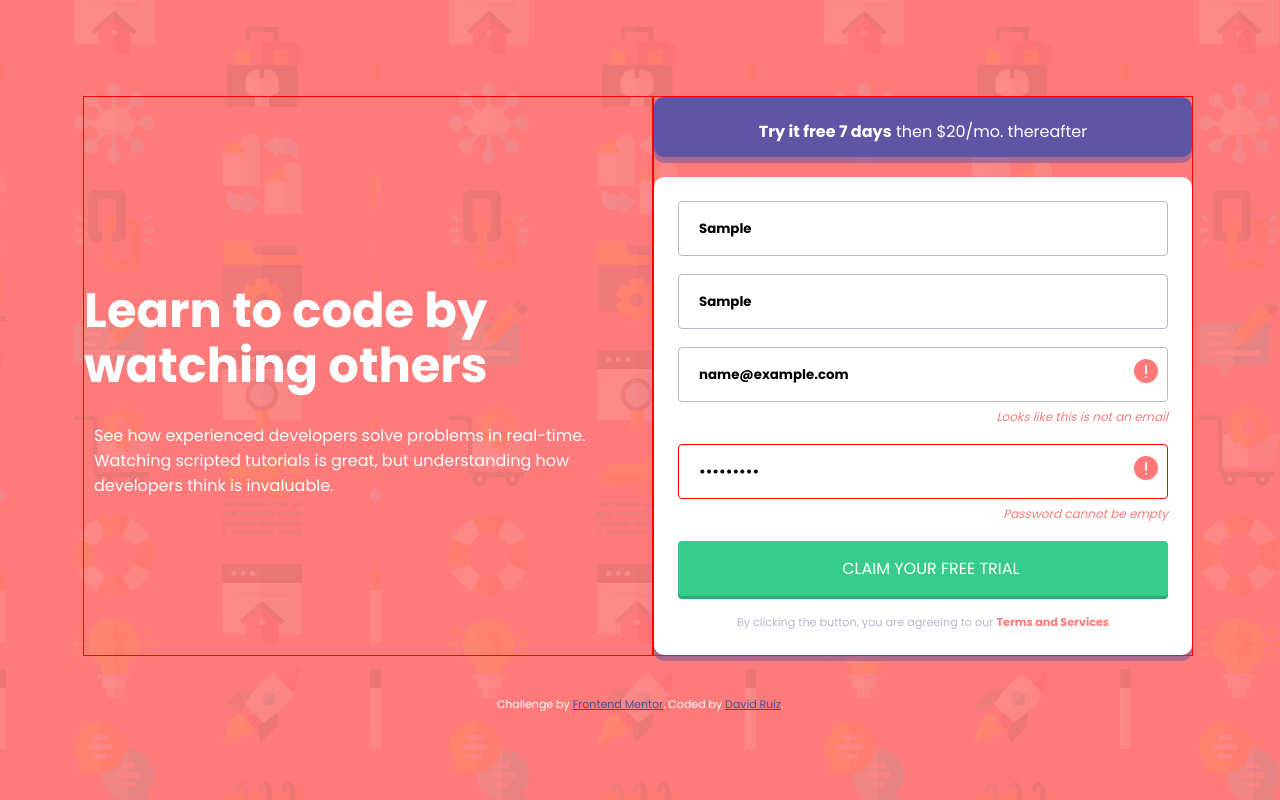
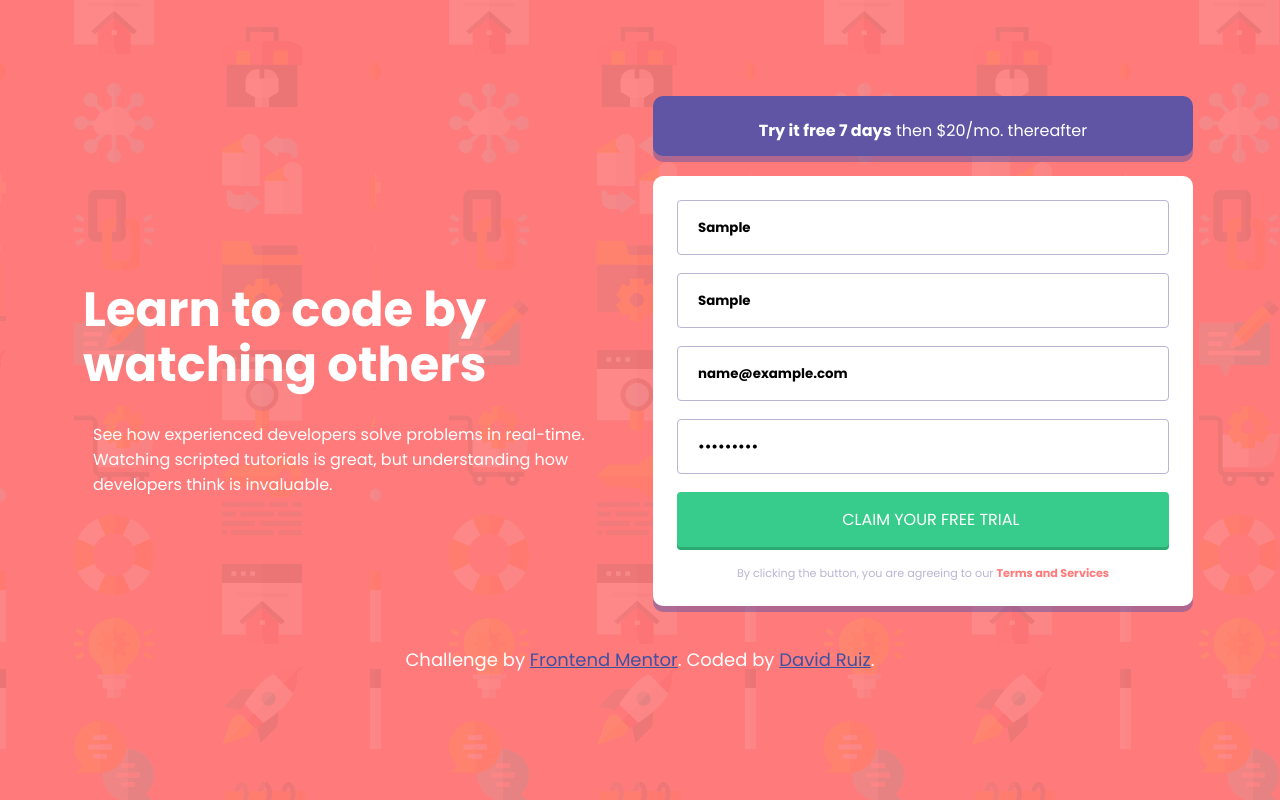
Before and after one commit to CodinGitHub/Challenge-12-intro-component-with-signup-form, a plain HTML site: page index.html in a window 1280 px wide. Both pictures are taken after typing "Sample", "Sample", "name@example.com", "Sample123" into the empty fields and a click on the input "Claim your free trial". Drawn offline with Linux system fonts and the light colour scheme.

Commit message:
challenge complete

```diff
--- a/index.html
+++ b/index.html
@@ -21,29 +21,21 @@
       <div class="form-container">
         <form action="">
 
-          <div class="firstName-container">
-            <input id="firstName" type="text" placeholder="First Name">
+
+          <input id="firstName" type="text" placeholder="First Name">
+          <div id="firstNameError" class="error-container">
             <!-- <img class="icon-error" src="./images/icon-error.svg" alt="">
             <p class="error">First Name cannot be empty</p> -->
           </div>
 
-          <div class="lastName-container">
-            <input id="lastName" type="text" placeholder="Last Name">
-            <!-- <img class="icon-error" src="./images/icon-error.svg" alt="">
-            <p class="error">Last Name cannot be empty</p> -->
-          </div>
+          <input id="lastName" type="text" placeholder="Last Name">
+          <div id="lastNameError" class="error-container"></div>
 
-          <div class="email-container">
-            <input id="emailAddress" type="email" placeholder="Email Address">
-            <img class="icon-error" src="./images/icon-error.svg" alt="">
-            <p class="error">Looks like this is not an email</p>
-          </div>
+          <input id="emailAddress" type="email" placeholder="Email Address">
+          <div id="emailAddressError" class="error-container"></div>
 
-          <div class="pass-container">
-            <input id="password" type="password" placeholder="Password">
-            <img class="icon-error" src="./images/icon-error.svg" alt="">
-            <p class="error">Password cannot be empty</p>
-          </div>
+          <input id="password" type="password" placeholder="Password">
+          <div id="passError" class="error-container"></div>
 
           <input id="button" type="submit" value="Claim your free trial ">
 
--- a/main.js
+++ b/main.js
@@ -1,48 +1,35 @@
-const firstNameElement = document.getElementById('firstName');
-const lastNameElement = document.getElementById('lastName');
-const emailElement = document.getElementById('emailAddress');
-const passElement = document.getElementById('password');
-
-const firstNameContainer = document.querySelector('.firstName-container');
-const lastNameContainer = document.querySelector('.lastName-container');
-const emailContainer = document.getElementsByClassName('email-container');
-const passNameContainer = document.getElementsByClassName('pass-container');
-
-console.log(firstNameContainer)
-
 button.addEventListener('click', (event)=>{
     event.preventDefault();
-    validateEmpty(firstNameElement.value, firstNameElement, firstNameContainer, 'First Name');
-    validateEmpty(lastNameElement.value, lastNameElement, lastNameContainer, 'Last Name');
-    validateEmail(emailElement.value, emailElement);
-    validatePassword(passElement.value, passElement);
+    validateEmpty(firstName.value, firstName, firstNameError, 'First Name');
+    validateEmpty(lastName.value, lastName, lastNameError, 'Last Name');
+    validateEmail(emailAddress.value, emailAddress);
+    validateEmpty(password.value, password, passError, 'Password');
 });
 
-function validateEmpty(value, div, container, nameInput){
+function validateEmpty(value, input, divError, nameInput){
     if (value.length == 0){
-        div.style.border = ' 1px solid red'
-        container.innerHTML += '';
-        container.innerHTML += `<img class="icon-error" src="./images/icon-error.svg" alt="">
-                      <p class="error">${nameInput} cannot be empty</p>`
+        showError(`${nameInput} cannot be empty`, divError, input)
     }else{
-        div.style.border = ' 1px solid hsl(246, 25%, 77%)'
+        hideError(divError, input);
     }
 }
 
 function validateEmail(email, div){
     let regExp = /[a-z0-9!#$%&'*+/=?^_`{|}~-]+(?:\.[a-z0-9!#$%&'*+/=?^_`{|}~-]+)*@(?:[a-z0-9](?:[a-z0-9-]*[a-z0-9])?\.)+[a-z0-9](?:[a-z0-9-]*[a-z0-9])?/g;
     if(regExp.test(email)){
-        div.style.border = ' 1px solid hsl(246, 25%, 77%)'
+        hideError(emailAddressError, div);
     }else{
-        div.style.border = ' 1px solid red'
+        showError('Looks like this is not an email', emailAddressError, div)
     }
 }
 
-function validatePassword(pass, div){
-    let regExp = /((?=.*\d)(?=.*[a-z])(?=.*[A-Z])(?=.*[\W]).{8,64})/g;
-    if(regExp.test(pass)){
-        div.style.border = ' 1px solid hsl(246, 25%, 77%)'
-    }else{
-        div.style.border = ' 1px solid red'
-    }
+function showError(error, div, input){
+    input.style.border = ' 1px solid red';
+    div.innerHTML = `<img class="icon-error" src="./images/icon-error.svg" alt="">
+    <p class="error">${error}</p>`;
 }
+
+function hideError(div, input){
+    div.innerHTML = '';
+    input.style.border = ' 1px solid hsl(246, 25%, 77%)'
+}
--- a/styles.css
+++ b/styles.css
@@ -85,16 +85,13 @@ input[type="submit"]:hover{
     text-align: right;
     font-size: 12px;
 }
-.firstName-container,
-.lastName-container,
-.email-container,
-.pass-container{
+.error-container{
     position: relative;
 }
 .icon-error{
     position: absolute;
-    right: 10px;
-    top: 12px;
+    right: 15px;
+    top: -45px;
 }
 .terms{
     color: var(--Grayish-Blue);
@@ -108,7 +105,7 @@ input[type="submit"]:hover{
     font-weight: 700;
 }
 .attribution {
-    font-size: 11px;
+    font-size: 18px;
     text-align: center;
     margin-bottom: 30px;
 }
@@ -120,9 +117,6 @@ input[type="submit"]:hover{
     .main-container{
         display: flex;
         width: 1114px;
-    }
-    section{
-        border: 1px solid red;
     }
     section:nth-child(1){
         padding-top: 200px;
```
